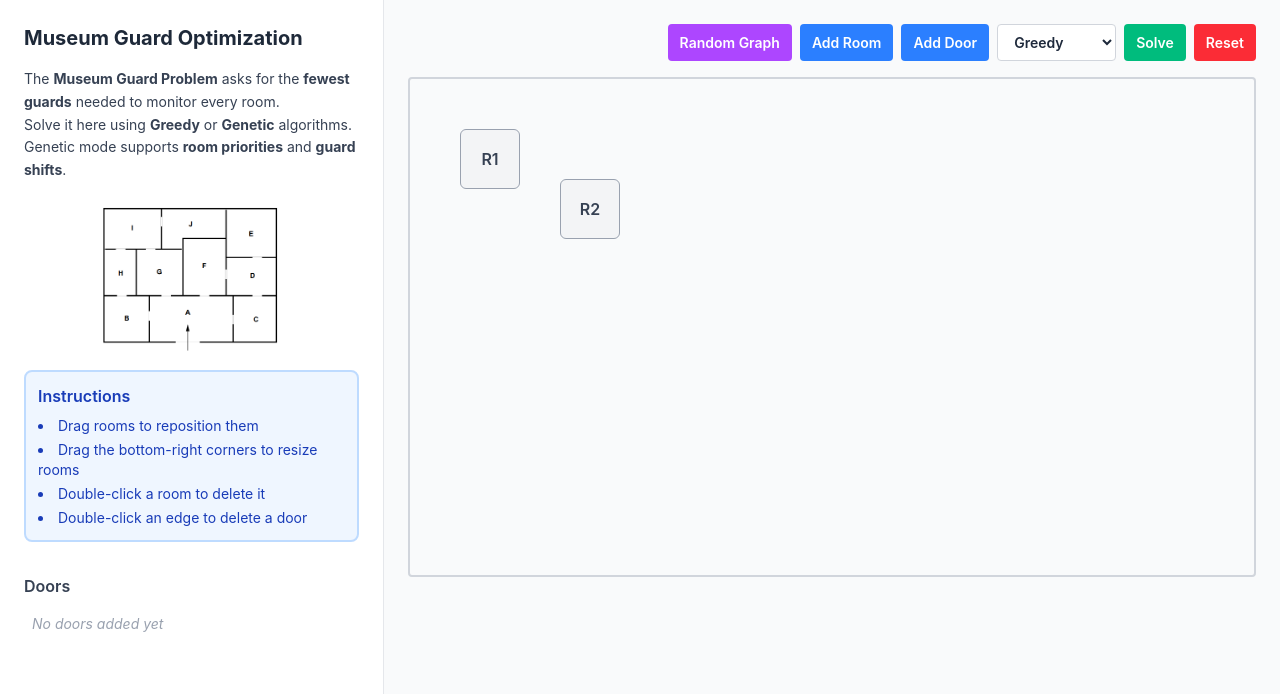
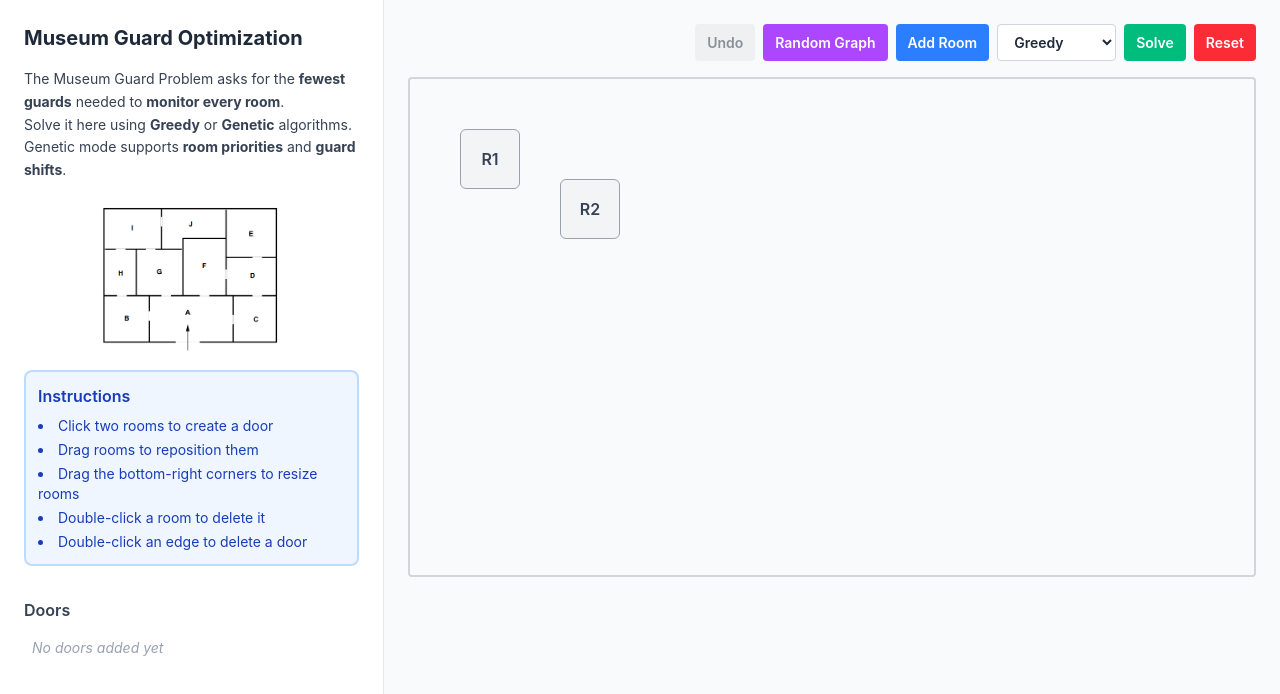
Before and after one commit to hejmanh/museum-guard-solving-web, a Next.js app: page / in a window 1280 px wide. Shown: the top 694 px of the page. Built offline with nearby package versions, Linux system fonts and the light colour scheme.

Commit message:
feat: undo button, click on 2 rooms to add door

```diff
--- a/app/page.tsx
+++ b/app/page.tsx
@@ -1,6 +1,6 @@
 'use client';
 
-import { useState, useEffect } from "react";
+import { useState, useEffect, useRef } from "react";
 import MuseumMap from "@/shared/components/Map";
 import DoorList from "@/shared/components/DoorList";
 import ControlBar from "@/shared/components/ControlBar";
@@ -88,6 +88,28 @@ export default function Home() {
   const [solveResult, setSolveResult] = useState<SolveOutput | null>(null);
   const [solveDescription, setSolveDescription] = useState<string | null>(null);
 
+  // Undo history
+  const historyRef = useRef<Array<{ rooms: Room[]; doors: Door[] }>>([]);
+  const pushHistory = () => {
+    historyRef.current = [...historyRef.current.slice(-19), { rooms: [...rooms], doors: [...doors] }];
+  };
+  const [historySize, setHistorySize] = useState(0);
+  const handleUndo = () => {
+    if (historyRef.current.length === 0) return;
+    const prev = historyRef.current[historyRef.current.length - 1];
+    historyRef.current = historyRef.current.slice(0, -1);
+    setHistorySize(historyRef.current.length);
+    setRooms(prev.rooms);
+    setDoors(prev.doors);
+    setSolveResult(null);
+    setSolveDescription(null);
+    setGaDebugByShift(null);
+    setPendingRoomId(null);
+  };
+
+  // Add-door-by-click state
+  const [pendingRoomId, setPendingRoomId] = useState<number | null>(null);
+
   // Genetic algorithm UI state
   const [showGeneticModal, setShowGeneticModal] = useState(false);
   const [showShiftsModal, setShowShiftsModal] = useState(false);
@@ -105,6 +127,8 @@ export default function Home() {
   }, [currentResultIndex, solveResult, doors]);
 
   const handleAddRoom = () => {
+    pushHistory();
+    setHistorySize(historyRef.current.length);
     setSolveResult(null);
     setSolveDescription(null);
     setGaDebugByShift(null);
@@ -126,27 +150,20 @@ export default function Home() {
     setRooms([...rooms, newRoom]);
   };
 
-  const handleAddDoorFromButton = () => {
-    const room1Input = prompt('Enter first room number:');
-    const room2Input = prompt('Enter second room number:');
-
-    if (room1Input && room2Input) {
-      const room1Id = parseInt(room1Input);
-      const room2Id = parseInt(room2Input);
-
-      if (!isNaN(room1Id) && !isNaN(room2Id)) {
-        handleAddDoor(room1Id, room2Id);
+  const handleRoomSelect = (roomId: number) => {
+    if (pendingRoomId === null) {
+      setPendingRoomId(roomId);
     } else {
-        alert('Please enter valid room numbers');
+      if (pendingRoomId === roomId) {
+        setPendingRoomId(null);
+        return;
       }
+      handleAddDoor(pendingRoomId, roomId);
+      setPendingRoomId(null);
     }
   };
 
   const handleAddDoor = (room1Id: number, room2Id: number) => {
-    setSolveResult(null);
-    setSolveDescription(null);
-    setGaDebugByShift(null);
-
     const room1Exists = rooms.some((r) => r.id === room1Id);
     const room2Exists = rooms.some((r) => r.id === room2Id);
 
@@ -172,6 +189,11 @@ export default function Home() {
       return;
     }
 
+    pushHistory();
+    setHistorySize(historyRef.current.length);
+    setSolveResult(null);
+    setSolveDescription(null);
+    setGaDebugByShift(null);
     const newDoor: Door = {
       id: nextDoorId,
       room1Id,
@@ -186,9 +208,12 @@ export default function Home() {
   };
 
   const handleDeleteRoom = (id: number) => {
+    pushHistory();
+    setHistorySize(historyRef.current.length);
     setSolveResult(null);
     setSolveDescription(null);
     setGaDebugByShift(null);
+    setPendingRoomId(null);
 
     setRooms(rooms.filter((room) => room.id !== id));
     // Also delete doors connected to this room
@@ -196,6 +221,8 @@ export default function Home() {
   };
 
   const handleDeleteDoor = (id: number) => {
+    pushHistory();
+    setHistorySize(historyRef.current.length);
     setSolveResult(null);
     setSolveDescription(null);
     setGaDebugByShift(null);
@@ -237,6 +264,8 @@ export default function Home() {
     setNextRoomId(roomCount + 1);
     setNextDoorId(doorId);
 
+    historyRef.current = [];
+    setHistorySize(0);
     setSolveResult(null);
     setSolveDescription(null);
     setShowGeneticModal(false);
@@ -244,6 +273,7 @@ export default function Home() {
     setGeneticConfig(null);
     setCurrentResultIndex(0);
     setGaDebugByShift(null);
+    setPendingRoomId(null);
   };
 
   const handleReset = () => {
@@ -255,6 +285,8 @@ export default function Home() {
     setNextRoomId(3);
     setNextDoorId(1);
     setSelectedAlgorithm('greedy');
+    historyRef.current = [];
+    setHistorySize(0);
     setSolveResult(null);
     setSolveDescription(null);
     setShowGeneticModal(false);
@@ -262,6 +294,7 @@ export default function Home() {
     setGeneticConfig(null);
     setCurrentResultIndex(0);
     setGaDebugByShift(null);
+    setPendingRoomId(null);
   };
 
   const handleAlgorithmChange = (algorithm: Algorithm) => {
@@ -434,9 +467,10 @@ export default function Home() {
           onAlgorithmChange={handleAlgorithmChange}
           onRandomGraph={handleRandomGraph}
           onAddRoom={handleAddRoom}
-          onAddDoor={handleAddDoorFromButton}
           onSolve={handleSolveOptimization}
           onReset={handleReset}
+          onUndo={handleUndo}
+          canUndo={historySize > 0}
           onGeneticConfig={handleGeneticConfigButton}
         />
 
@@ -477,6 +511,8 @@ export default function Home() {
             onUpdateRoom={handleUpdateRoom}
             onDeleteRoom={handleDeleteRoom}
             onDeleteDoor={handleDeleteDoor}
+            onSelectRoom={handleRoomSelect}
+            selectedRoomId={pendingRoomId}
           />
         </div>
 
--- a/shared/components/Button.tsx
+++ b/shared/components/Button.tsx
@@ -1,7 +1,7 @@
 import React from 'react';
 
-type ButtonSize = 'sm' | 'md' | 'lg';
-type ButtonVariant = 'primary' | 'secondary' | 'success';
+type ButtonSize = 'sm' | 'md' | 'lg' | 'responsive';
+type ButtonVariant = 'primary' | 'secondary' | 'success' | 'danger' | 'warning' | 'purple';
 
 interface ButtonProps extends React.ButtonHTMLAttributes<HTMLButtonElement> {
   size?: ButtonSize;
@@ -13,15 +13,19 @@ const sizeClasses: Record<ButtonSize, string> = {
   sm: 'px-2 py-1 text-sm',
   md: 'px-4 py-2',
   lg: 'px-6 py-3 text-lg',
+  responsive: 'px-2 sm:px-3 py-1 sm:py-2 text-xs sm:text-sm',
 };
 
 const variantClasses: Record<ButtonVariant, string> = {
   primary: 'bg-blue-500 text-white hover:bg-blue-600',
   secondary: 'bg-gray-200 text-gray-800 hover:bg-gray-300',
   success: 'bg-emerald-500 text-white hover:bg-emerald-600',
+  danger: 'bg-red-500 text-white hover:bg-red-600',
+  warning: 'bg-yellow-500 text-white hover:bg-yellow-600',
+  purple: 'bg-purple-500 text-white hover:bg-purple-600',
 };
 
-const baseClasses = 'font-semibold rounded transition-colors w-auto';
+const baseClasses = 'font-semibold rounded transition-colors w-auto disabled:opacity-50 disabled:cursor-not-allowed';
 
 export default function Button({
   children,
@@ -32,8 +36,9 @@ export default function Button({
 }: ButtonProps) {
   const sizeClass = sizeClasses[size];
   const variantClass = variantClasses[variant];
-  const finalClassName =
-    className || `${sizeClass} ${variantClass} ${baseClasses}`;
+  const finalClassName = [sizeClass, variantClass, baseClasses, className]
+    .filter(Boolean)
+    .join(' ');
 
   return (
     <button type="button" className={finalClassName} {...props}>
--- a/shared/components/ControlBar.tsx
+++ b/shared/components/ControlBar.tsx
@@ -1,3 +1,4 @@
+import Button from './Button';
 import { Algorithm } from "@/shared/types";
 
 interface ControlBarProps {
@@ -5,9 +6,10 @@ interface ControlBarProps {
   onAlgorithmChange: (algorithm: Algorithm) => void;
   onRandomGraph: () => void;
   onAddRoom: () => void;
-  onAddDoor: () => void;
   onSolve: () => void;
   onReset: () => void;
+  onUndo: () => void;
+  canUndo: boolean;
   onGeneticConfig?: () => void;
 }
 
@@ -16,31 +18,23 @@ export default function ControlBar({
   onAlgorithmChange,
   onRandomGraph,
   onAddRoom,
-  onAddDoor,
   onSolve,
   onReset,
+  onUndo,
+  canUndo,
   onGeneticConfig,
 }: ControlBarProps) {
   return (
     <div className="flex portrait:justify-center landscape:justify-end gap-1 sm:gap-2 mb-2 sm:mb-4 flex-wrap">
-      <button
-        onClick={onRandomGraph}
-        className="px-2 sm:px-3 py-1 sm:py-2 bg-purple-500 text-white text-xs sm:text-sm font-semibold rounded hover:bg-purple-600 transition-colors"
-      >
+      <Button size="responsive" variant="secondary" onClick={onUndo} disabled={!canUndo}>
+        Undo
+      </Button>
+      <Button size="responsive" variant="purple" onClick={onRandomGraph}>
         Random Graph
-      </button>
-      <button
-        onClick={onAddRoom}
-        className="px-2 sm:px-3 py-1 sm:py-2 bg-blue-500 text-white text-xs sm:text-sm font-semibold rounded hover:bg-blue-600 transition-colors"
-      >
+      </Button>
+      <Button size="responsive" variant="primary" onClick={onAddRoom}>
         Add Room
-      </button>
-      <button
-        onClick={onAddDoor}
-        className="px-2 sm:px-3 py-1 sm:py-2 bg-blue-500 text-white text-xs sm:text-sm font-semibold rounded hover:bg-blue-600 transition-colors"
-      >
-        Add Door
-      </button>
+      </Button>
       <select
         value={selectedAlgorithm}
         onChange={(e) => onAlgorithmChange(e.target.value as Algorithm)}
@@ -50,25 +44,16 @@ export default function ControlBar({
         <option value="genetic">Genetic</option>
       </select>
       {selectedAlgorithm === 'genetic' && (
-        <button
-          onClick={onGeneticConfig}
-          className="px-2 sm:px-3 py-1 sm:py-2 bg-yellow-500 text-white text-xs sm:text-sm font-semibold rounded hover:bg-yellow-600 transition-colors"
-        >
+        <Button size="responsive" variant="warning" onClick={onGeneticConfig}>
           Genetic Config
-        </button>
+        </Button>
       )}
-      <button
-        onClick={onSolve}
-        className="px-2 sm:px-3 py-1 sm:py-2 bg-emerald-500 text-white text-xs sm:text-sm font-semibold rounded hover:bg-emerald-600 transition-colors"
-      >
+      <Button size="responsive" variant="success" onClick={onSolve}>
         Solve
-      </button>
-      <button
-        onClick={onReset}
-        className="px-2 sm:px-3 py-1 sm:py-2 bg-red-500 text-white text-xs sm:text-sm font-semibold rounded hover:bg-red-600 transition-colors"
-      >
+      </Button>
+      <Button size="responsive" variant="danger" onClick={onReset}>
         Reset
-      </button>
+      </Button>
     </div>
   );
 }
--- a/shared/components/InstructionsSection.tsx
+++ b/shared/components/InstructionsSection.tsx
@@ -3,6 +3,7 @@ export default function InstructionsSection() {
     <section className="mb-2 sm:mb-4 border-2 border-blue-200 bg-blue-50 rounded-lg p-3">
       <h3 className="text-sm sm:text-base font-semibold text-blue-800 mb-1 sm:mb-2">Instructions</h3>
       <ul className="text-xs sm:text-sm text-blue-800 space-y-1 list-disc list-inside">
+        <li>Click two rooms to create a door</li>
         <li>Drag rooms to reposition them</li>
         <li>Drag the bottom-right corners to resize rooms</li>
         <li>Double-click a room to delete it</li>
--- a/shared/components/IntroductionSection.tsx
+++ b/shared/components/IntroductionSection.tsx
@@ -5,7 +5,7 @@ export default function IntroductionSection() {
     <>
       <section className="mb-2 sm:mb-4">
         <p className="text-xs sm:text-sm text-gray-700 leading-relaxed">
-          The <strong>Museum Guard Problem</strong> asks for the <strong>fewest guards</strong> needed to monitor every room. <br />
+          The Museum Guard Problem asks for the <strong>fewest guards</strong> needed to <strong>monitor every room</strong>. <br />
           Solve it here using <strong>Greedy</strong> or <strong>Genetic</strong> algorithms. Genetic mode supports <strong>room priorities</strong> and <strong>guard shifts</strong>.
         </p>
       </section>
--- a/shared/components/Map.tsx
+++ b/shared/components/Map.tsx
@@ -11,6 +11,8 @@ interface MapProps {
   onUpdateRoom: (id: number, updates: Partial<Room>) => void;
   onDeleteRoom: (id: number) => void;
   onDeleteDoor: (id: number) => void;
+  onSelectRoom?: (id: number) => void;
+  selectedRoomId?: number | null;
 }
 
 const noop = () => {};
@@ -23,6 +25,8 @@ export default function Map(props?: Partial<MapProps>) {
   const onUpdateRoom = props?.onUpdateRoom ?? noop;
   const onDeleteRoom = props?.onDeleteRoom ?? noop;
   const onDeleteDoor = props?.onDeleteDoor ?? noop;
+  const onSelectRoom = props?.onSelectRoom;
+  const selectedRoomId = props?.selectedRoomId ?? null;
 
   const ok =
     Array.isArray(props?.rooms) &&
@@ -77,6 +81,8 @@ export default function Map(props?: Partial<MapProps>) {
           room={room}
           onUpdate={onUpdateRoom}
           onDelete={onDeleteRoom}
+          onSelect={onSelectRoom}
+          isSelected={selectedRoomId === room.id}
         />
       ))}
     </div>
--- a/shared/components/RoomNode.tsx
+++ b/shared/components/RoomNode.tsx
@@ -1,20 +1,26 @@
 'use client';
 
 import { Room } from '../types';
-import { useState, useEffect } from 'react';
+import { useState, useEffect, useRef } from 'react';
 
 interface RoomNodeProps {
   room: Room;
   onUpdate: (id: number, updates: Partial<Room>) => void;
   onDelete: (id: number) => void;
+  onSelect?: (id: number) => void;
+  isSelected?: boolean;
 }
 
-export default function RoomNode({ room, onUpdate, onDelete }: RoomNodeProps) {
+export default function RoomNode({ room, onUpdate, onDelete, onSelect, isSelected }: RoomNodeProps) {
   const [isDragging, setIsDragging] = useState(false);
   const [isResizing, setIsResizing] = useState(false);
   const [dragStart, setDragStart] = useState({ x: 0, y: 0 });
+  const hasDraggedRef = useRef(false);
+  const dragOriginRef = useRef({ x: 0, y: 0 });
 
   const handleMouseDown = (e: React.MouseEvent) => {
+    hasDraggedRef.current = false;
+    dragOriginRef.current = { x: e.clientX, y: e.clientY };
     if ((e.target as HTMLElement).classList.contains('resize-handle')) {
       setIsResizing(true);
       setDragStart({ x: e.clientX, y: e.clientY });
@@ -26,11 +32,17 @@ export default function RoomNode({ room, onUpdate, onDelete }: RoomNodeProps) {
   };
 
   const handleDoubleClick = () => {
+    if (onSelect) return; // don't delete while in door-selection mode
     onDelete(room.id);
   };
 
   useEffect(() => {
     const handleMouseMove = (e: MouseEvent) => {
+      const dx = e.clientX - dragOriginRef.current.x;
+      const dy = e.clientY - dragOriginRef.current.y;
+      if (Math.abs(dx) > 4 || Math.abs(dy) > 4) {
+        hasDraggedRef.current = true;
+      }
       if (isDragging) {
         onUpdate(room.id, {
           x: e.clientX - dragStart.x,
@@ -48,8 +60,12 @@ export default function RoomNode({ room, onUpdate, onDelete }: RoomNodeProps) {
     };
 
     const handleMouseUp = () => {
+      const wasClick = !hasDraggedRef.current && isDragging;
       setIsDragging(false);
       setIsResizing(false);
+      if (wasClick && onSelect) {
+        onSelect(room.id);
+      }
     };
 
     if (isDragging || isResizing) {
@@ -60,11 +76,15 @@ export default function RoomNode({ room, onUpdate, onDelete }: RoomNodeProps) {
         window.removeEventListener('mouseup', handleMouseUp);
       };
     }
-  }, [isDragging, isResizing, dragStart, room.id, room.width, room.height, onUpdate]);
+  }, [isDragging, isResizing, dragStart, room.id, room.width, room.height, onUpdate, onSelect]);
 
   return (
     <div
-      className="absolute border-1 border-gray-400 rounded-md bg-gray-100 cursor-move flex items-center justify-center text-gray-700 font-semibold select-none"
+      className={`absolute border-1 rounded-md cursor-move flex items-center justify-center font-semibold select-none transition-colors ${
+        isSelected
+          ? 'border-blue-500 bg-blue-200 text-blue-800 ring-2 ring-blue-400'
+          : 'border-gray-400 bg-gray-100 text-gray-700'
+      }`}
       style={{
         left: `${room.x}px`,
         top: `${room.y}px`,
```
Lines whose indentation alone changed are shown as unchanged.
